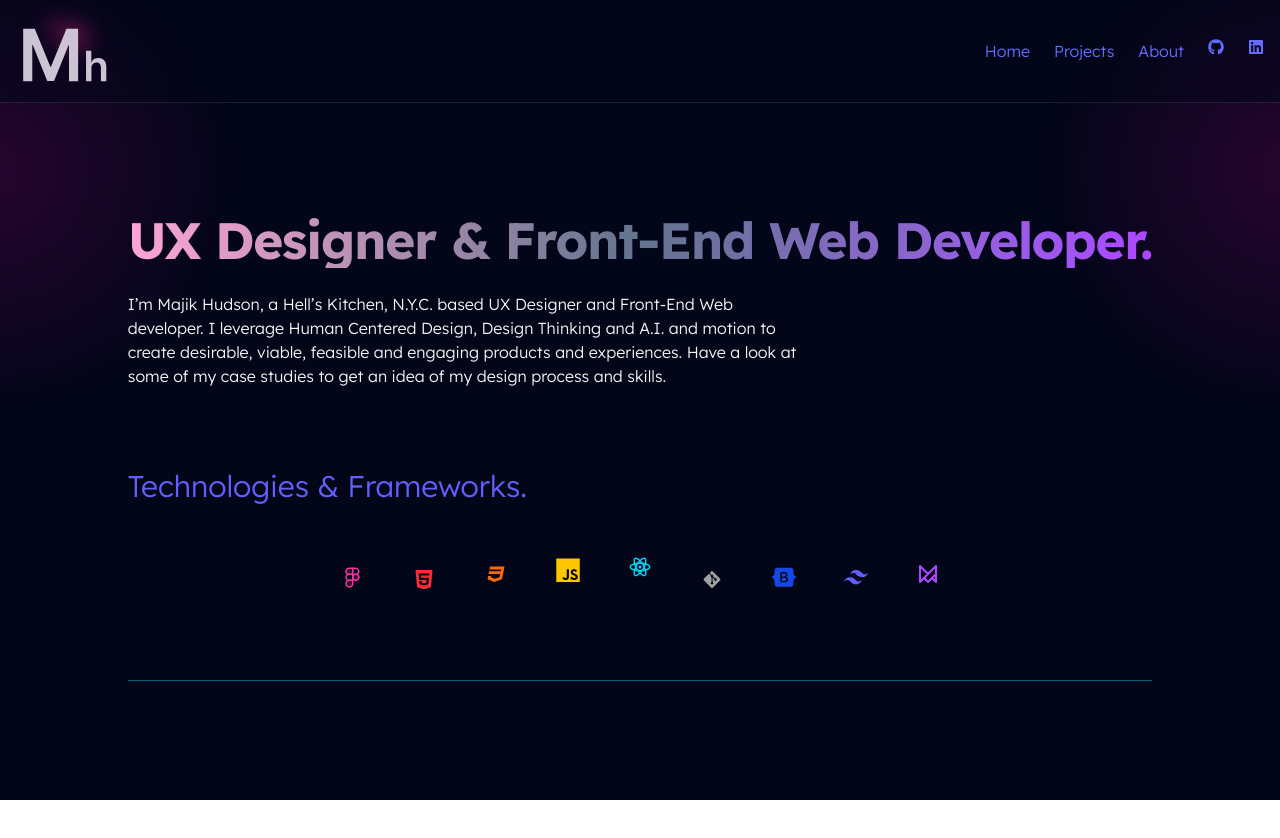
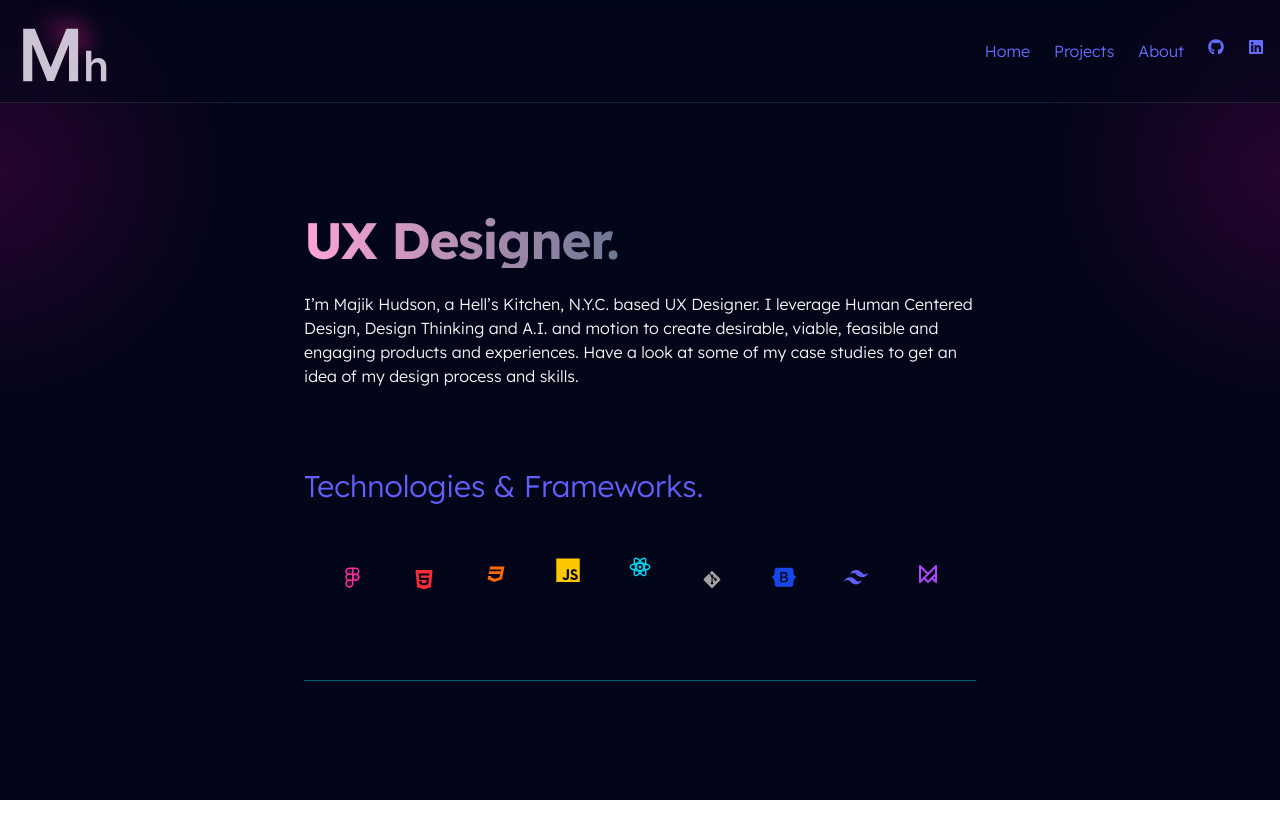
Before and after one commit to mjk-hudson/my_portfolio, a React (Vite) app: page / in a window 1280 px wide. Shown: the top 838 px of the page. Built offline with nearby package versions, Linux system fonts and the light colour scheme; a web font is replaced by a local one.

Commit message:
updted about page picture and home title

```diff
--- a/src/routes/About.jsx
+++ b/src/routes/About.jsx
@@ -24,7 +24,7 @@ export default function About() {
         initial={{opacity: 0, x: -50}}
         transition={{duration: 1, delay: 0.4, ease: 'easeInOut'}}
         className="md:w-1/3">
-          <img src={ProfileImage} alt="Profile Image" className="rounded-xl w-full h-auto"/>
+          <img src={ProfileImage} alt="Profile Image" className="rounded-xl w-1/4 h-auto"/>
         </motion.div>
 
         {/*About me text section */}
--- a/src/routes/Home.jsx
+++ b/src/routes/Home.jsx
@@ -20,7 +20,7 @@ export default function Home() {
         animate={{opacity: 1, y: 0}}
         transition={{duration: 1, delay: 0.5}}
         className="text-2xl font-bold bg-clip-text text-transparent bg-linear-to-r from-pink-300 via-slate-500 to-purple-500 tracking-tight">
-          UX Designer & Front-End Web Developer.
+          UX Designer.
         </motion.h1>
 
         <motion.p
@@ -28,7 +28,7 @@ export default function Home() {
         animate={{opacity: 1, y: 0}}
         transition={{delay: 0.8, duration: 1.5}}
         className="mt-6 text-neutral-100 max-w-2xl text-start">
-          I’m Majik Hudson, a Hell’s Kitchen, N.Y.C. based UX Designer and Front-End Web developer. I leverage
+          I’m Majik Hudson, a Hell’s Kitchen, N.Y.C. based UX Designer. I leverage
           Human Centered Design, Design Thinking and A.I. and motion to create desirable,
           viable, feasible and engaging products and experiences. Have a look at some of my case studies to get an idea of my design process and skills.
         </motion.p>
```
